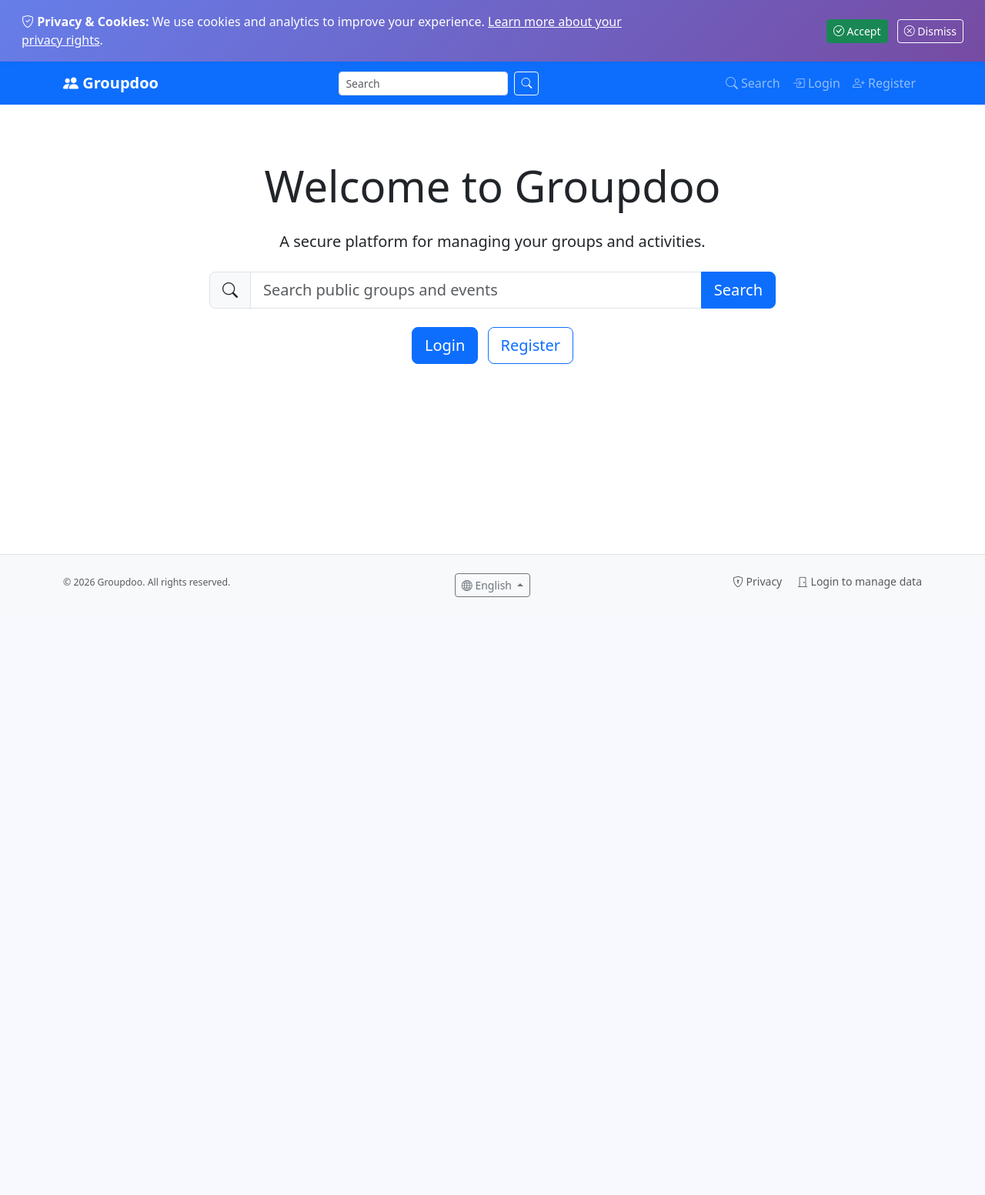
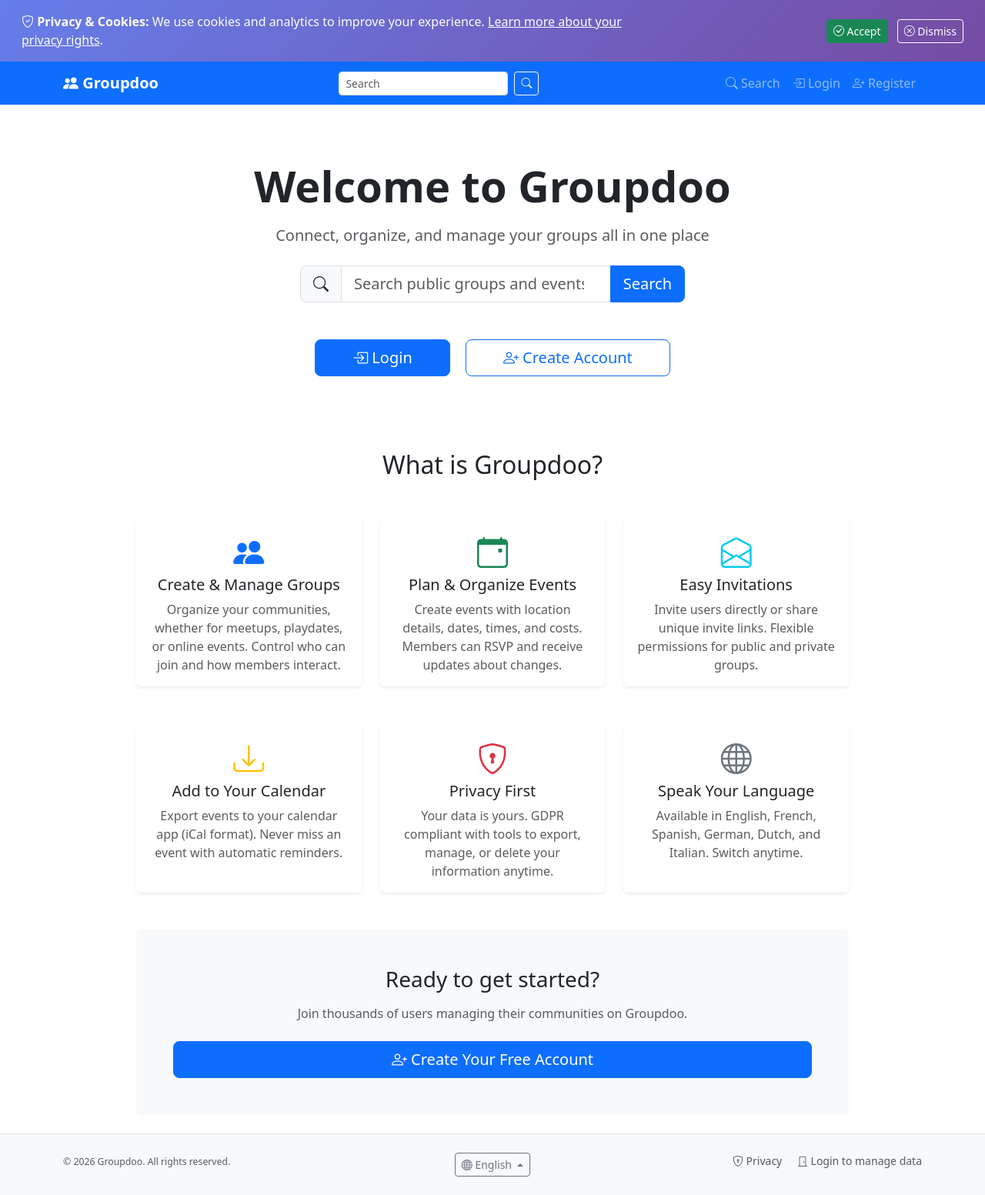
Before and after one commit to snclucas/groupdoo, a Flask app: page / in a window 1280 px wide. Shown: the whole page at 77% size. Before the commit the page ends 776 px from the top, so only its background shows below. Run offline with Flask 3, Linux system fonts and the light colour scheme.

Commit message:
updated index.html

```diff
--- a/templates/index.html
+++ b/templates/index.html
@@ -3,29 +3,140 @@
 {% block title %}{{ _('Home') }} - Groupdoo{% endblock %}
 
 {% block content %}
-<div class="row justify-content-center mt-5">
-    <div class="col-md-8 text-center">
-        <h1 class="display-4 mb-4">{{ _('Welcome to Groupdoo') }}</h1>
-        <p class="lead">{{ _('A secure platform for managing your groups and activities.') }}</p>
+{% if current_user.is_authenticated %}
+    <!-- Auto-redirect logged-in users to dashboard -->
+    <script>
+        window.location.href = "{{ url_for('dashboard') }}";
+    </script>
+    <div class="alert alert-info">
+        {{ _('Redirecting you to your dashboard...') }}
+    </div>
+{% else %}
+    <!-- Hero Section -->
+    <div class="row justify-content-center mt-5 mb-5">
+        <div class="col-md-10 text-center">
+            <h1 class="display-4 mb-3 fw-bold">{{ _('Welcome to Groupdoo') }}</h1>
+            <p class="lead text-muted mb-4">{{ _('Connect, organize, and manage your groups all in one place') }}</p>
 
-        <form class="d-flex justify-content-center mt-4" method="GET" action="{{ url_for('search') }}">
-            <div class="input-group input-group-lg w-100 w-md-75">
-                <span class="input-group-text"><i class="bi bi-search"></i></span>
-                <input class="form-control" type="search" name="q" placeholder="{{ _('Search public groups and events') }}" aria-label="{{ _('Search') }}">
-                <button class="btn btn-primary" type="submit">{{ _('Search') }}</button>
+            <!-- Search Bar -->
+            <form class="d-flex justify-content-center mb-5" method="GET" action="{{ url_for('search') }}">
+                <div class="input-group input-group-lg" style="max-width: 500px;">
+                    <span class="input-group-text"><i class="bi bi-search"></i></span>
+                    <input class="form-control" type="search" name="q" placeholder="{{ _('Search public groups and events') }}" aria-label="{{ _('Search') }}">
+                    <button class="btn btn-primary" type="submit">{{ _('Search') }}</button>
+                </div>
+            </form>
+
+            <!-- CTA Buttons -->
+            <div class="mb-5">
+                <a href="{{ url_for('login') }}" class="btn btn-primary btn-lg me-3 px-5">
+                    <i class="bi bi-box-arrow-in-right"></i> {{ _('Login') }}
+                </a>
+                <a href="{{ url_for('register') }}" class="btn btn-outline-primary btn-lg px-5">
+                    <i class="bi bi-person-plus"></i> {{ _('Create Account') }}
+                </a>
             </div>
-        </form>
+        </div>
+    </div>
 
-        {% if current_user.is_authenticated %}
-            <div class="mt-4">
-                <a href="{{ url_for('dashboard') }}" class="btn btn-primary btn-lg">{{ _('Go to Dashboard') }}</a>
+    <!-- Features Section -->
+    <div class="row justify-content-center mt-5">
+        <div class="col-md-10">
+            <h2 class="text-center mb-5">{{ _('What is Groupdoo?') }}</h2>
+
+            <div class="row g-4 mb-5">
+                <!-- Feature 1: Group Management -->
+                <div class="col-md-4">
+                    <div class="card h-100 border-0 shadow-sm text-center">
+                        <div class="card-body">
+                            <i class="bi bi-people-fill text-primary mb-3" style="font-size: 2.5rem;"></i>
+                            <h5 class="card-title">{{ _('Create & Manage Groups') }}</h5>
+                            <p class="card-text text-muted">
+                                {{ _('Organize your communities, whether for meetups, playdates, or online events. Control who can join and how members interact.') }}
+                            </p>
+                        </div>
+                    </div>
+                </div>
+
+                <!-- Feature 2: Event Planning -->
+                <div class="col-md-4">
+                    <div class="card h-100 border-0 shadow-sm text-center">
+                        <div class="card-body">
+                            <i class="bi bi-calendar-event text-success mb-3" style="font-size: 2.5rem;"></i>
+                            <h5 class="card-title">{{ _('Plan & Organize Events') }}</h5>
+                            <p class="card-text text-muted">
+                                {{ _('Create events with location details, dates, times, and costs. Members can RSVP and receive updates about changes.') }}
+                            </p>
+                        </div>
+                    </div>
+                </div>
+
+                <!-- Feature 3: Smart Invitations -->
+                <div class="col-md-4">
+                    <div class="card h-100 border-0 shadow-sm text-center">
+                        <div class="card-body">
+                            <i class="bi bi-envelope-open text-info mb-3" style="font-size: 2.5rem;"></i>
+                            <h5 class="card-title">{{ _('Easy Invitations') }}</h5>
+                            <p class="card-text text-muted">
+                                {{ _('Invite users directly or share unique invite links. Flexible permissions for public and private groups.') }}
+                            </p>
+                        </div>
+                    </div>
+                </div>
             </div>
-        {% else %}
-            <div class="mt-4">
-                <a href="{{ url_for('login') }}" class="btn btn-primary btn-lg me-2">{{ _('Login') }}</a>
-                <a href="{{ url_for('register') }}" class="btn btn-outline-primary btn-lg">{{ _('Register') }}</a>
+
+            <div class="row g-4 mb-5">
+                <!-- Feature 4: Calendar Integration -->
+                <div class="col-md-4">
+                    <div class="card h-100 border-0 shadow-sm text-center">
+                        <div class="card-body">
+                            <i class="bi bi-download text-warning mb-3" style="font-size: 2.5rem;"></i>
+                            <h5 class="card-title">{{ _('Add to Your Calendar') }}</h5>
+                            <p class="card-text text-muted">
+                                {{ _('Export events to your calendar app (iCal format). Never miss an event with automatic reminders.') }}
+                            </p>
+                        </div>
+                    </div>
+                </div>
+
+                <!-- Feature 5: GDPR Compliant -->
+                <div class="col-md-4">
+                    <div class="card h-100 border-0 shadow-sm text-center">
+                        <div class="card-body">
+                            <i class="bi bi-shield-lock text-danger mb-3" style="font-size: 2.5rem;"></i>
+                            <h5 class="card-title">{{ _('Privacy First') }}</h5>
+                            <p class="card-text text-muted">
+                                {{ _('Your data is yours. GDPR compliant with tools to export, manage, or delete your information anytime.') }}
+                            </p>
+                        </div>
+                    </div>
+                </div>
+
+                <!-- Feature 6: Multilingual -->
+                <div class="col-md-4">
+                    <div class="card h-100 border-0 shadow-sm text-center">
+                        <div class="card-body">
+                            <i class="bi bi-globe text-secondary mb-3" style="font-size: 2.5rem;"></i>
+                            <h5 class="card-title">{{ _('Speak Your Language') }}</h5>
+                            <p class="card-text text-muted">
+                                {{ _('Available in English, French, Spanish, German, Dutch, and Italian. Switch anytime.') }}
+                            </p>
+                        </div>
+                    </div>
+                </div>
             </div>
-        {% endif %}
+
+            <!-- CTA Section -->
+            <div class="card bg-light border-0 p-5 text-center">
+                <h3 class="mb-3">{{ _('Ready to get started?') }}</h3>
+                <p class="text-muted mb-4">
+                    {{ _('Join thousands of users managing their communities on Groupdoo.') }}
+                </p>
+                <a href="{{ url_for('register') }}" class="btn btn-primary btn-lg">
+                    <i class="bi bi-person-plus"></i> {{ _('Create Your Free Account') }}
+                </a>
+            </div>
+        </div>
     </div>
-</div>
+{% endif %}
 {% endblock %}
```
